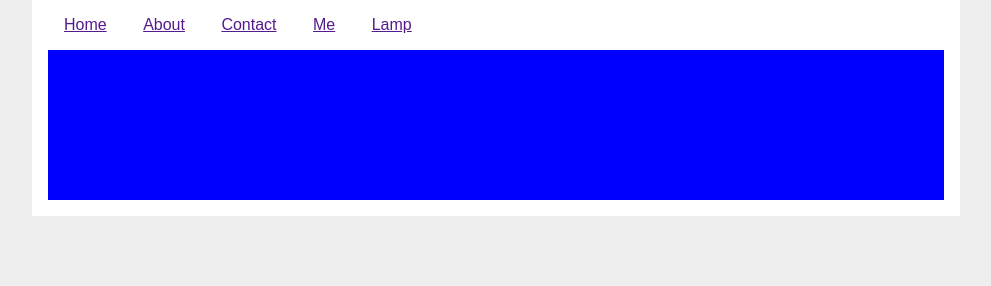
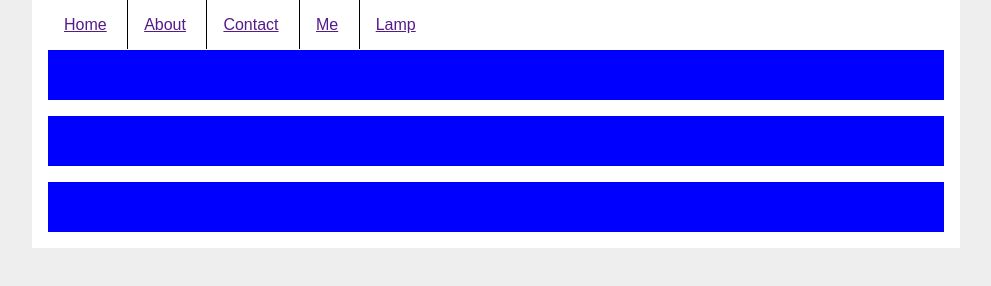
Before and after one commit to rkalehoff-uf/responsive-tools, a plain HTML site: page index.html in a window 1280 px wide. Shown: the whole page, without its empty margins (144-1135 px from the left). Drawn offline with Linux system fonts and the light colour scheme.

Commit message:
use Adjacent sibling selector for more succinct selection

```diff
--- a/css/main.css
+++ b/css/main.css
@@ -15,6 +15,10 @@ article {
     width: 100%;
 }
 
+article + article {
+    margin-top: 1em;
+}
+
 nav {
     margin-bottom: 1em;
 }
@@ -22,3 +26,7 @@ nav {
 nav a {
     padding: 1em;
 }
+
+a + a {
+    border-left: 1px solid black;
+}
```
